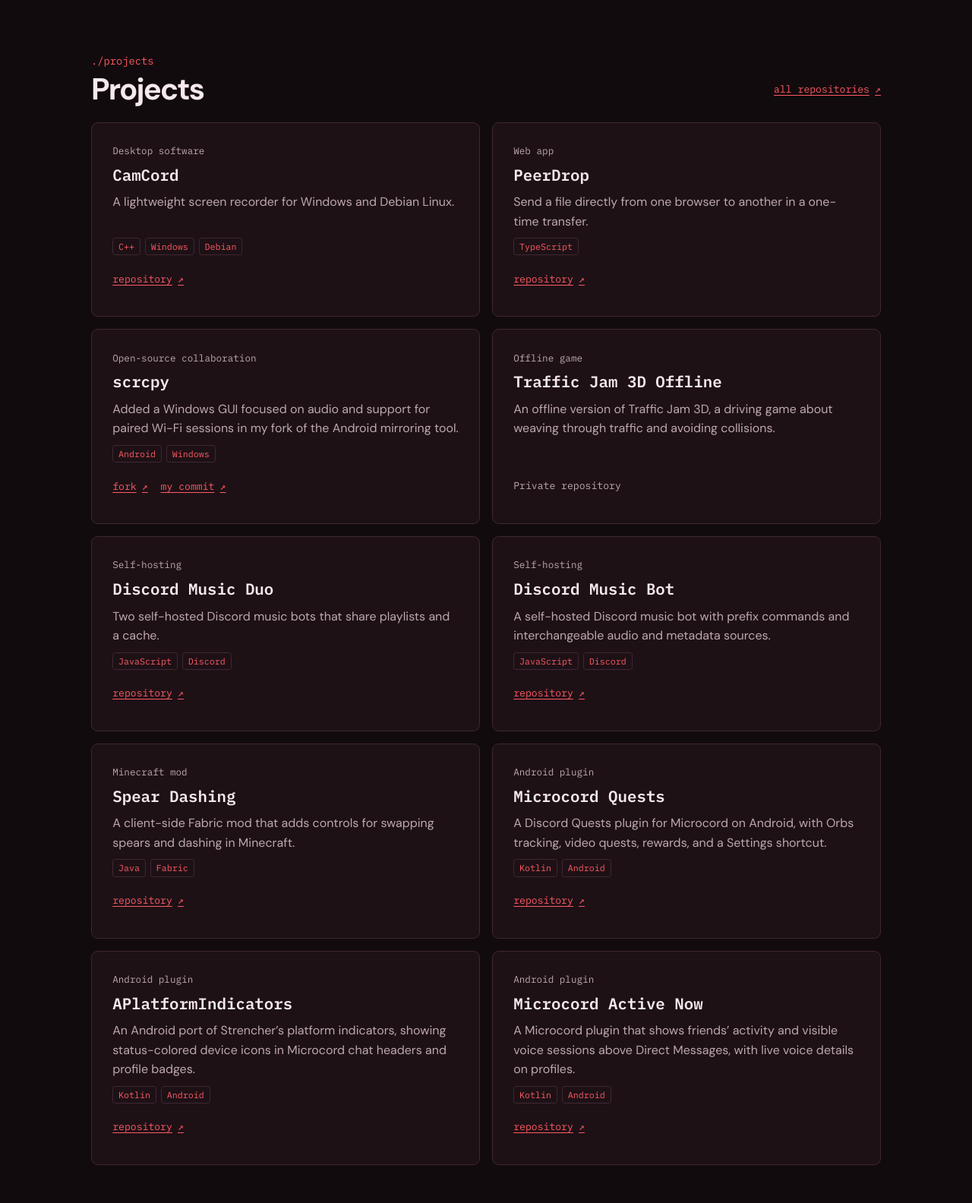
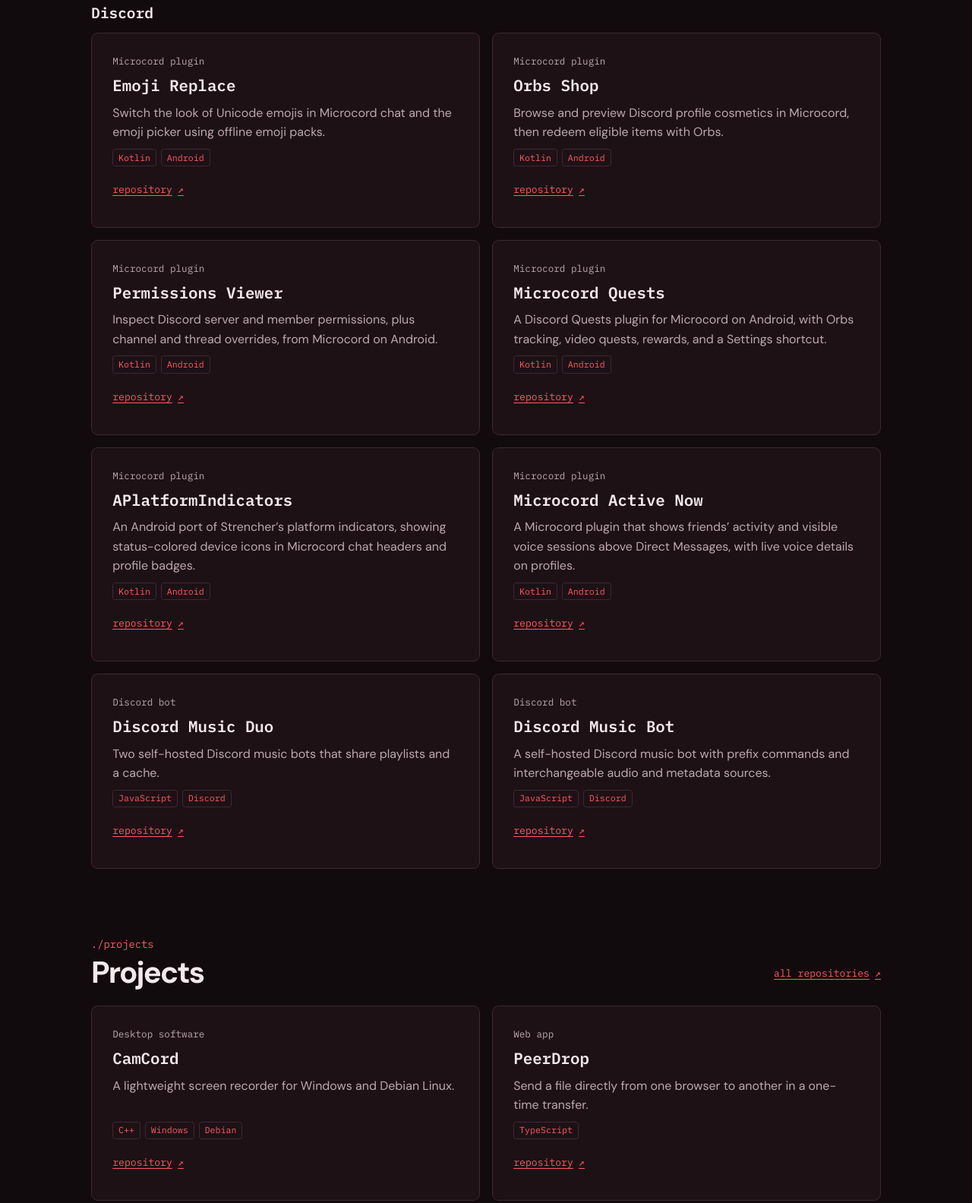
Before and after one commit to mmaarij123/maarij-portfolio, a plain HTML site: page dist/index.html in a window 1280 px wide. Shown: the part 1137-2721 px from the top of the page at 76% size. Drawn offline with Linux system fonts and the light colour scheme.

Commit message:
Group Discord work under Skills and add Microcord plugins

```diff
--- a/dist/index.html
+++ b/dist/index.html
@@ -82,6 +82,67 @@
           <div><dt>Learning</dt><dd>Terraform <span aria-hidden="true">/</span> Kubernetes <span aria-hidden="true">/</span> Automation</dd></div>
         </dl>
       </div>
+      <section class="discord-work" id="discord" aria-labelledby="discord-title">
+        <h3 id="discord-title" data-reveal>Discord</h3>
+        <div class="project-grid">
+          <article class="project panel" data-reveal>
+            <p class="project-kind">Microcord plugin</p>
+            <h4>Emoji Replace</h4>
+            <p>Switch the look of Unicode emojis in Microcord chat and the emoji picker using offline emoji packs.</p>
+            <ul class="tags" aria-label="Emoji Replace technologies"><li>Kotlin</li><li>Android</li></ul>
+            <a class="text-link" href="https://github.com/mmaarij123/emoji-replace-microcord" aria-label="View Emoji Replace on GitHub">repository <span aria-hidden="true">↗</span></a>
+          </article>
+          <article class="project panel" data-reveal>
+            <p class="project-kind">Microcord plugin</p>
+            <h4>Orbs Shop</h4>
+            <p>Browse and preview Discord profile cosmetics in Microcord, then redeem eligible items with Orbs.</p>
+            <ul class="tags" aria-label="Orbs Shop technologies"><li>Kotlin</li><li>Android</li></ul>
+            <a class="text-link" href="https://github.com/mmaarij123/microcord-orbs-shop" aria-label="View Orbs Shop on GitHub">repository <span aria-hidden="true">↗</span></a>
+          </article>
+          <article class="project panel" data-reveal>
+            <p class="project-kind">Microcord plugin</p>
+            <h4>Permissions Viewer</h4>
+            <p>Inspect Discord server and member permissions, plus channel and thread overrides, from Microcord on Android.</p>
+            <ul class="tags" aria-label="Permissions Viewer technologies"><li>Kotlin</li><li>Android</li></ul>
+            <a class="text-link" href="https://github.com/mmaarij123/microcord-permissions-viewer" aria-label="View Permissions Viewer on GitHub">repository <span aria-hidden="true">↗</span></a>
+          </article>
+          <article class="project panel" data-reveal>
+            <p class="project-kind">Microcord plugin</p>
+            <h4>Microcord Quests</h4>
+            <p>A Discord Quests plugin for Microcord on Android, with Orbs tracking, video quests, rewards, and a Settings shortcut.</p>
+            <ul class="tags" aria-label="Microcord Quests technologies"><li>Kotlin</li><li>Android</li></ul>
+            <a class="text-link" href="https://github.com/mmaarij123/microcord-quests" aria-label="View Microcord Quests on GitHub">repository <span aria-hidden="true">↗</span></a>
+          </article>
+          <article class="project panel" data-reveal>
+            <p class="project-kind">Microcord plugin</p>
+            <h4>APlatformIndicators</h4>
+            <p>An Android port of Strencher’s platform indicators, showing status-colored device icons in Microcord chat headers and profile badges.</p>
+            <ul class="tags" aria-label="APlatformIndicators technologies"><li>Kotlin</li><li>Android</li></ul>
+            <a class="text-link" href="https://github.com/mmaarij123/APlatformIndicators-Microcord" aria-label="View APlatformIndicators for Microcord on GitHub">repository <span aria-hidden="true">↗</span></a>
+          </article>
+          <article class="project panel" data-reveal>
+            <p class="project-kind">Microcord plugin</p>
+            <h4>Microcord Active Now</h4>
+            <p>A Microcord plugin that shows friends’ activity and visible voice sessions above Direct Messages, with live voice details on profiles.</p>
+            <ul class="tags" aria-label="Microcord Active Now technologies"><li>Kotlin</li><li>Android</li></ul>
+            <a class="text-link" href="https://github.com/mmaarij123/microcord-active-now" aria-label="View Microcord Active Now on GitHub">repository <span aria-hidden="true">↗</span></a>
+          </article>
+          <article class="project panel" data-reveal>
+            <p class="project-kind">Discord bot</p>
+            <h4>Discord Music Duo</h4>
+            <p>Two self-hosted Discord music bots that share playlists and a cache.</p>
+            <ul class="tags" aria-label="Discord Music Duo technologies"><li>JavaScript</li><li>Discord</li></ul>
+            <a class="text-link" href="https://github.com/mmaarij123/discord-music-duo" aria-label="View Discord Music Duo on GitHub">repository <span aria-hidden="true">↗</span></a>
+          </article>
+          <article class="project panel" data-reveal>
+            <p class="project-kind">Discord bot</p>
+            <h4>Discord Music Bot</h4>
+            <p>A self-hosted Discord music bot with prefix commands and interchangeable audio and metadata sources.</p>
+            <ul class="tags" aria-label="Discord Music Bot technologies"><li>JavaScript</li><li>Discord</li></ul>
+            <a class="text-link" href="https://github.com/mmaarij123/discord-music-bot" aria-label="View Discord Music Bot on GitHub">repository <span aria-hidden="true">↗</span></a>
+          </article>
+        </div>
+      </section>
     </section>
 
     <section class="page-section wrap" id="projects" aria-labelledby="work-title">
@@ -124,46 +185,11 @@
           <p class="project-access">Private repository</p>
         </article>
         <article class="project panel" data-reveal>
-          <p class="project-kind">Self-hosting</p>
-          <h3>Discord Music Duo</h3>
-          <p>Two self-hosted Discord music bots that share playlists and a cache.</p>
-          <ul class="tags" aria-label="Discord Music Duo technologies"><li>JavaScript</li><li>Discord</li></ul>
-          <a class="text-link" href="https://github.com/mmaarij123/discord-music-duo" aria-label="View Discord Music Duo on GitHub">repository <span aria-hidden="true">↗</span></a>
-        </article>
-        <article class="project panel" data-reveal>
-          <p class="project-kind">Self-hosting</p>
-          <h3>Discord Music Bot</h3>
-          <p>A self-hosted Discord music bot with prefix commands and interchangeable audio and metadata sources.</p>
-          <ul class="tags" aria-label="Discord Music Bot technologies"><li>JavaScript</li><li>Discord</li></ul>
-          <a class="text-link" href="https://github.com/mmaarij123/discord-music-bot" aria-label="View Discord Music Bot on GitHub">repository <span aria-hidden="true">↗</span></a>
-        </article>
-        <article class="project panel" data-reveal>
           <p class="project-kind">Minecraft mod</p>
           <h3>Spear Dashing</h3>
           <p>A client-side Fabric mod that adds controls for swapping spears and dashing in Minecraft.</p>
           <ul class="tags" aria-label="Spear Dashing technologies"><li>Java</li><li>Fabric</li></ul>
           <a class="text-link" href="https://github.com/mmaarij123/Spear-Dashing" aria-label="View Spear Dashing on GitHub">repository <span aria-hidden="true">↗</span></a>
-        </article>
-        <article class="project panel" data-reveal>
-          <p class="project-kind">Android plugin</p>
-          <h3>Microcord Quests</h3>
-          <p>A Discord Quests plugin for Microcord on Android, with Orbs tracking, video quests, rewards, and a Settings shortcut.</p>
-          <ul class="tags" aria-label="Microcord Quests technologies"><li>Kotlin</li><li>Android</li></ul>
-          <a class="text-link" href="https://github.com/mmaarij123/microcord-quests" aria-label="View Microcord Quests on GitHub">repository <span aria-hidden="true">↗</span></a>
-        </article>
-        <article class="project panel" data-reveal>
-          <p class="project-kind">Android plugin</p>
-          <h3>APlatformIndicators</h3>
-          <p>An Android port of Strencher’s platform indicators, showing status-colored device icons in Microcord chat headers and profile badges.</p>
-          <ul class="tags" aria-label="APlatformIndicators technologies"><li>Kotlin</li><li>Android</li></ul>
-          <a class="text-link" href="https://github.com/mmaarij123/APlatformIndicators-Microcord" aria-label="View APlatformIndicators for Microcord on GitHub">repository <span aria-hidden="true">↗</span></a>
-        </article>
-        <article class="project panel" data-reveal>
-          <p class="project-kind">Android plugin</p>
-          <h3>Microcord Active Now</h3>
-          <p>A Microcord plugin that shows friends’ activity and visible voice sessions above Direct Messages, with live voice details on profiles.</p>
-          <ul class="tags" aria-label="Microcord Active Now technologies"><li>Kotlin</li><li>Android</li></ul>
-          <a class="text-link" href="https://github.com/mmaarij123/microcord-active-now" aria-label="View Microcord Active Now on GitHub">repository <span aria-hidden="true">↗</span></a>
         </article>
       </div>
     </section>
--- a/dist/portfolio.js
+++ b/dist/portfolio.js
@@ -4,7 +4,7 @@ const wordmark = document.querySelector(".wordmark");
 
 function updateCurrentSection() {
   const target = document.getElementById(location.hash.slice(1));
-  const section = target?.closest("section");
+  const section = target?.closest("main > section");
   const current = sectionLinks.find((link) => link.hash === "#" + section?.id) ?? sectionLinks[0];
 
   for (const link of sectionLinks) {
--- a/dist/site.css
+++ b/dist/site.css
@@ -63,7 +63,7 @@
 }
 
 *, *::before, *::after { box-sizing: border-box; }
-body, h1, h2, h3, p, dl, dd { margin: 0; }
+body, h1, h2, h3, h4, p, dl, dd { margin: 0; }
 a { color: inherit; }
 button, input { font: inherit; }
 button { cursor: pointer; }
@@ -379,6 +379,12 @@ h1 span { color: var(--accent); }
 .toolkit dt { margin-bottom: .35rem; color: var(--accent); font: .82rem/1.45 var(--mono); }
 .toolkit dd span { color: var(--muted); margin-inline: .15rem; }
 
+.discord-work { margin-top: 1.5rem; }
+.discord-work > h3 {
+  margin-bottom: .8rem;
+  font: 600 1.22rem/1.33 var(--mono);
+}
+
 .project-grid { display: grid; grid-template-columns: repeat(2, minmax(0, 1fr)); gap: 1rem; }
 
 .project {
@@ -388,7 +394,7 @@ h1 span { color: var(--accent); }
   padding: clamp(1rem, 3.75vw, 1.7rem);
 }
 
-.project h3 { color: var(--text); font: 600 clamp(1.05rem, 3.1vw, 1.3rem)/1.33 var(--mono); }
+.project :is(h3, h4) { color: var(--text); font: 600 clamp(1.05rem, 3.1vw, 1.3rem)/1.33 var(--mono); }
 .project p { margin-top: .55rem; color: var(--muted); }
 .project .project-kind { margin: 0 0 .38rem; font: .79rem/1.5 var(--mono); }
 
```
